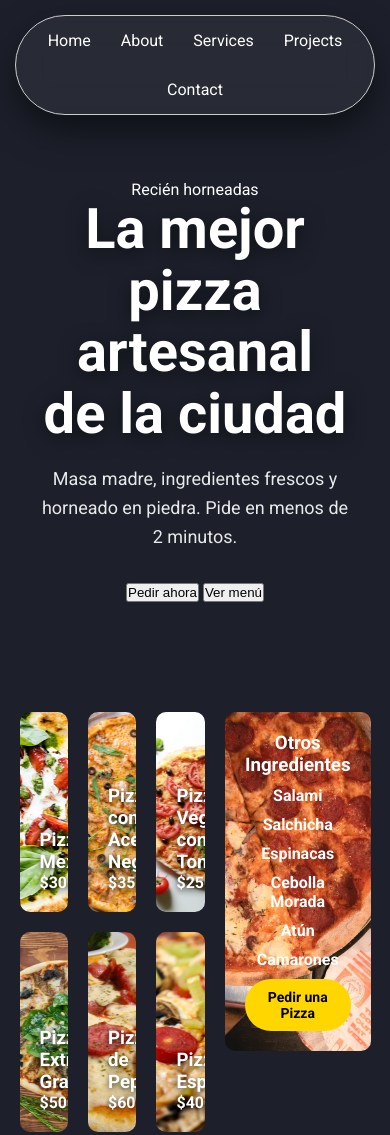
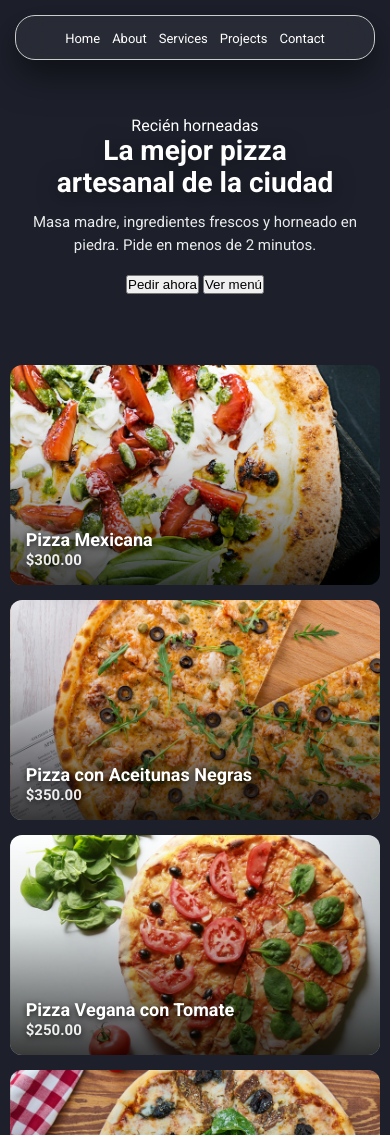
Before and after one commit to elbeto88/Pizzarica, a plain HTML site: page index.html in a window 390 px wide. Shown: the top 1135 px of the page. Drawn offline with Linux system fonts and the light colour scheme.

Commit message:
Refactor CSS styles for responsiveness and clarity

```diff
--- a/estilos.css
+++ b/estilos.css
@@ -10,22 +10,21 @@ body {
 	font-family: 'Roboto', sans-serif;
 }
 
-
 .navbar {
 	position: relative;
 	padding: 15px 20px;
 	background: rgba(255, 255, 255, 0.05);
 	border-radius: 60px;
 	backdrop-filter: blur(15px);
-	box-shadow: 0 15px 35px rgba(0, 0, 0, 0.5); /* corregido: quitada la "e" */
+	box-shadow: 0 15px 35px rgba(0, 0, 0, 0.5);
 	border: 0.5px solid #ccc;
-	margin: 15px; /* pequeño margen para que no toque los bordes */
+	margin: 15px;
 }
 
 .navbar ul {
 	display: flex;
 	justify-content: center;
-	flex-wrap: wrap; /* permite que salten de línea en pantallas pequeñas */
+	flex-wrap: wrap;
 	gap: 30px;
 	list-style: none;
 	margin: 0;
@@ -45,49 +44,59 @@ body {
 }
 
 .hero {
-position: relative;
-	min-height: 320px;              /* ← tamaño base compacto */
+	position: relative;
+	min-height: 320px;
 	display: flex;
 	align-items: center;
 	justify-content: center;
 	text-align: center;
 	padding: 50px 20px;
-	margin: 0 20px 20px;            /* menos margen, queda pegado a la navbar */
+	margin: 0 20px 20px;
 	border-radius: 20px;
 	overflow: hidden;
-
-	/* Fondo: primero la imagen, y si no carga, el degradado de respaldo */
 	background: linear-gradient(135deg, #1D202B 0%, #2c3244 100%);
 	background-image: url('./img/hero.jpg');
+	background-size: cover;
+	background-position: center center;
+	background-repeat: no-repeat;
 }
+
 .hero-contenido {
 	position: relative;
-	z-index: 2;                    /* por encima del overlay */
+	z-index: 2;
 	max-width: 700px;
 	color: #fff;
-	animation: fadeUp 0.8s ease both;  /* pequeña animación de entrada */
+	animation: fadeUp 0.8s ease both;
 }
 
 .hero-titulo {
-	font-size: 56px;
+	font-size: 42px;
 	font-weight: 700;
-	line-height: 1.1;
-	margin-bottom: 20px;
+	line-height: 1.15;
+	margin-bottom: 12px;
 	text-shadow: 0 4px 20px rgba(0, 0, 0, 0.6);
 }
 
 .hero-subtitulo {
-	font-size: 18px;
-	line-height: 1.6;
-	margin-bottom: 30px;
+	font-size: 17px;
+	line-height: 1.5;
+	margin-bottom: 24px;
 	opacity: 0.9;
 	max-width: 550px;
 	margin-left: auto;
 	margin-right: auto;
 }
 
-
-
+@keyframes fadeUp {
+	from {
+		opacity: 0;
+		transform: translateY(30px);
+	}
+	to {
+		opacity: 1;
+		transform: translateY(0);
+	}
+}
 
 .contenedor {
 	width: 90%;
@@ -99,7 +108,6 @@ position: relative;
 	gap: 20px;
 	align-items: start;
 }
-
 
 .contenedor-pizzas {
 	display: grid;
@@ -118,14 +126,29 @@ position: relative;
 	background-position: center center;
 }
 
+.card::after {
+	content: '';
+	position: absolute;
+	inset: 0;
+	background: linear-gradient(
+		to top,
+		rgba(0, 0, 0, 0.75) 0%,
+		rgba(0, 0, 0, 0.1) 60%,
+		transparent 100%
+	);
+	z-index: 0;
+	pointer-events: none;
+}
+
 .card .textos {
 	height: 100%;
 	display: flex;
 	flex-direction: column;
 	justify-content: flex-end;
+	position: relative;
+	z-index: 1;
 	text-shadow: 0 2px 6px rgba(0, 0, 0, 0.8);
 }
-
 
 .banner {
 	border-radius: 10px;
@@ -133,6 +156,10 @@ position: relative;
 	padding: 20px;
 	background-size: cover;
 	background-position: center center;
+	display: flex;
+	flex-direction: column;
+	justify-content: space-between;
+	gap: 15px;
 }
 
 .banner ul {
@@ -161,55 +188,31 @@ position: relative;
 
 .banner .boton:hover {
 	transform: scale(1.03);
-
-
+}
 
 @media screen and (max-width: 900px) {
 	.hero {
-		min-height: 70vh;
-		margin: 15px;
-		padding: 50px 20px;
+		min-height: 300px;
+		margin: 0 15px 15px;
+		padding: 40px 20px;
 	}
+
 	.hero-titulo {
-		font-size: 42px;
+		font-size: 36px;
+	}
+
+	.contenedor {
+		grid-template-columns: 1fr;
+	}
+
+	.contenedor-pizzas {
+		grid-template-columns: repeat(2, 1fr);
+	}
+
+	.banner {
+		width: 100%;
 	}
 }
-
-@media screen and (max-width: 600px) {
-	.hero {
-		min-height: 75vh;
-		margin: 10px;
-		padding: 40px 18px;
-		border-radius: 15px;
-	}
-	.hero-titulo {
-		font-size: 32px;
-	}
-	.hero-subtitulo {
-		font-size: 16px;
-	}
-	.hero-botones {
-		flex-direction: column;    /* botones apilados en vertical */
-		width: 100%;
-	}
-	.boton {
-		width: 100%;               /* botón ancho completo en móvil */
-		padding: 14px 20px;
-	}
-
-
-@media screen and (max-width: 900px) {
-	/* reglas */
-}
-
-@media screen and (max-width: 700px) {
-	/* reglas */
-}
-
-@media screen and (max-width: 600px) {
-	.contenedor-pizzas {
-		grid-template-columns: 1fr;
-	}
 
 @media screen and (max-width: 700px) {
 	.navbar ul {
@@ -235,17 +238,46 @@ position: relative;
 		font-size: 13px;
 	}
 
+	.hero {
+		min-height: 260px;
+		margin: 0 10px 10px;
+		padding: 32px 18px;
+		border-radius: 15px;
+	}
+
+	.hero-titulo {
+		font-size: 28px;
+	}
+
+	.hero-subtitulo {
+		font-size: 15px;
+		margin-bottom: 18px;
+	}
+
 	.contenedor {
 		width: 95%;
 		padding: 20px 0;
 	}
 
 	.contenedor-pizzas {
-		grid-template-columns: 1fr; /* 1 pizza por fila */
+		grid-template-columns: 1fr;
+		gap: 15px;
 	}
 
 	.card {
-		min-height: 180px;
+		min-height: 220px;
+		padding: 16px;
+		border-radius: 12px;
+	}
+
+	.card .textos h3 {
+		font-size: 18px;
+		line-height: 1.2;
+	}
+
+	.card .textos p {
+		font-size: 15px;
+		opacity: 0.9;
 	}
 
 	.banner ul li {
```
